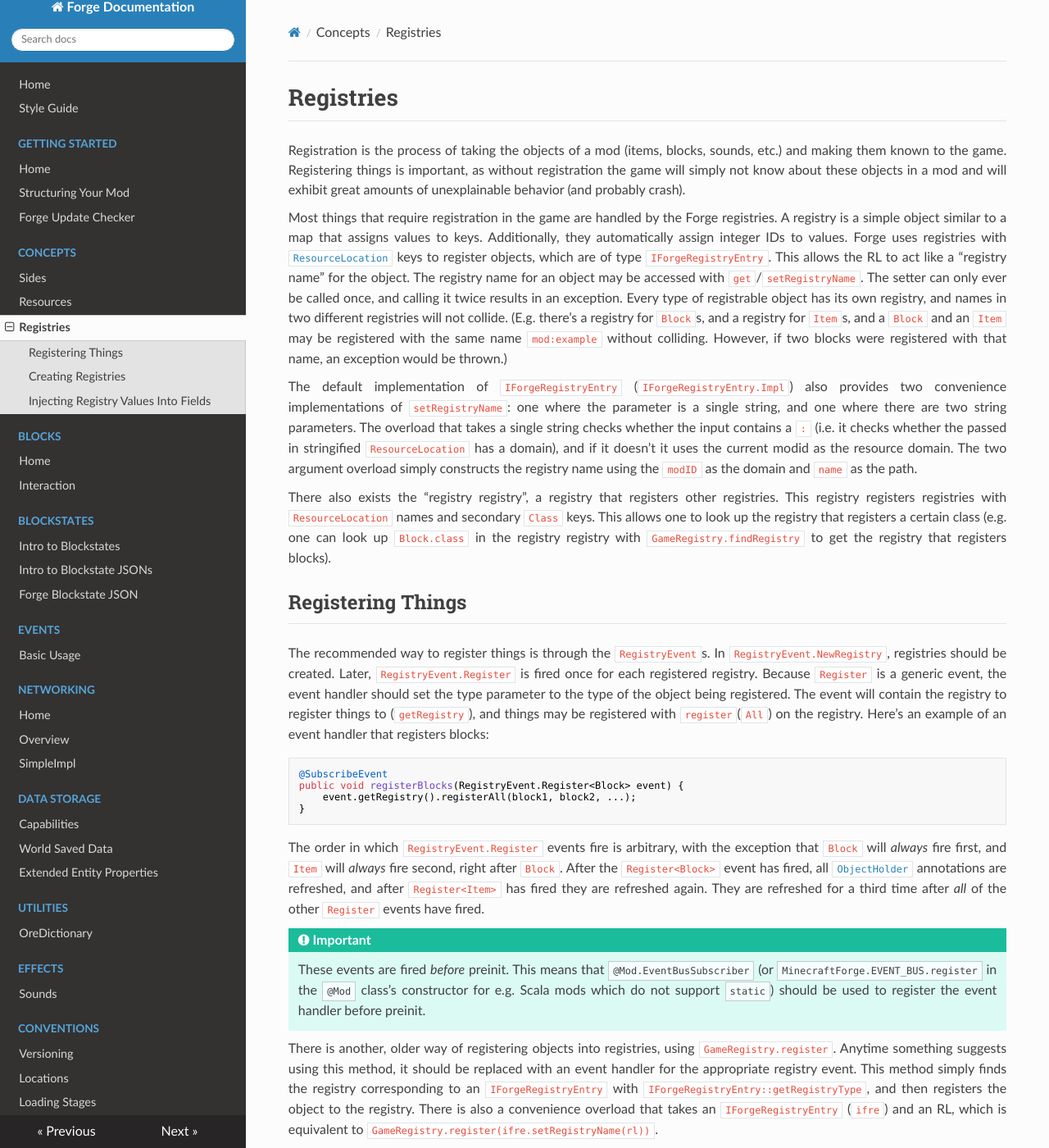
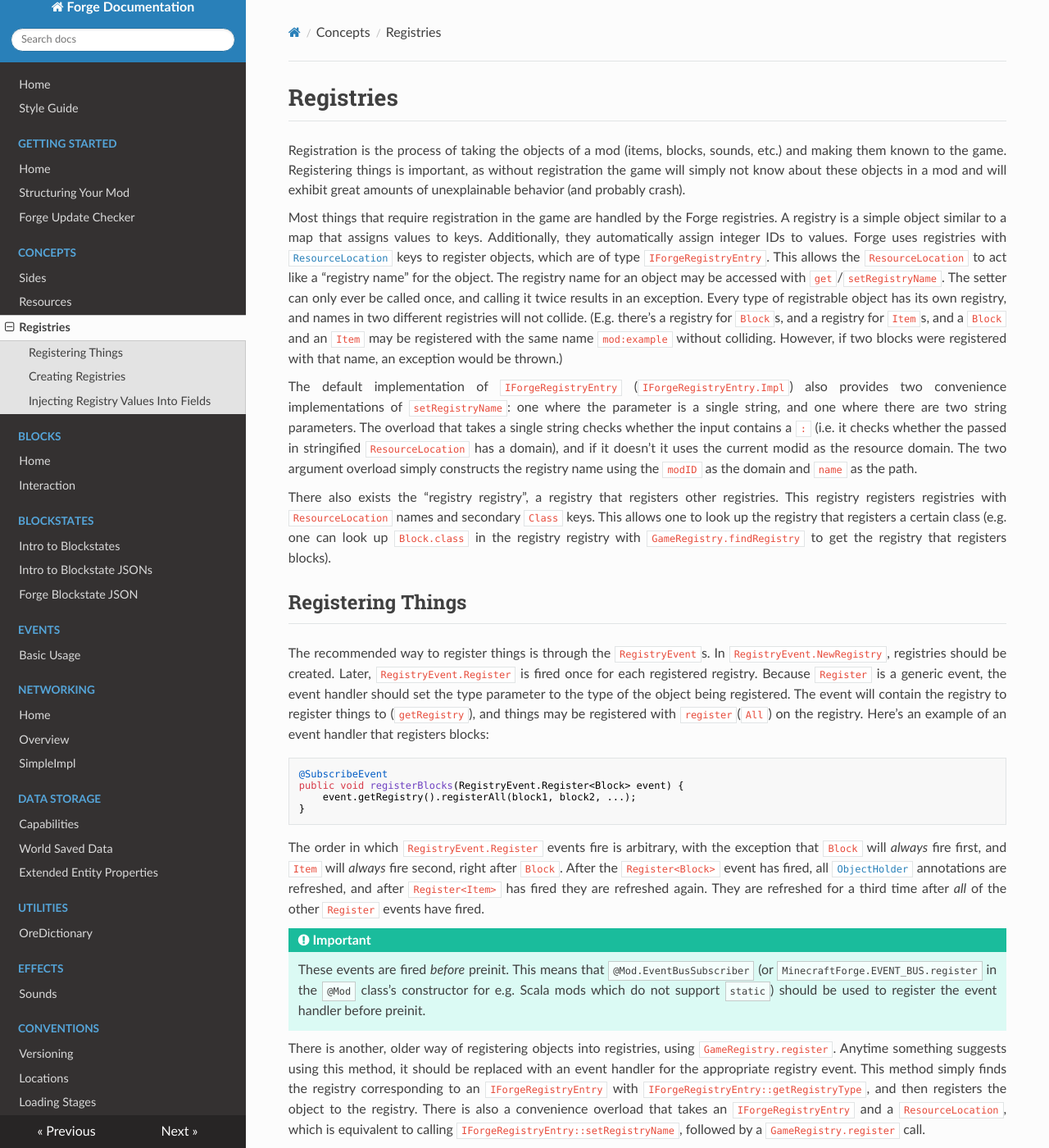
Before and after one commit to MinecraftForge/Documentation, an MkDocs documentation site: the page built from docs/concepts/registries.md, in a window 1280 px wide and 1400 px high. Shown: the whole window at 82% size. Built offline with MkDocs 1.6.1, drawn with Linux system fonts in a browser that asks for light colours; nearby versions of some CDN libraries; old or Windows-style settings are respelled for this version of MkDocs.

Commit message:
Remove abbrevation for `ResourceLocation`
Replace "RL" with `ResourceLocation` in the "Resources" and "Registries"
pages in the "Concepts" section.

```diff
--- a/docs/concepts/registries.md
+++ b/docs/concepts/registries.md
@@ -3,7 +3,7 @@ Registries
 
 Registration is the process of taking the objects of a mod (items, blocks, sounds, etc.) and making them known to the game. Registering things is important, as without registration the game will simply not know about these objects in a mod and will exhibit great amounts of unexplainable behavior (and probably crash).
 
-Most things that require registration in the game are handled by the Forge registries. A registry is a simple object similar to a map that assigns values to keys. Additionally, they automatically assign integer IDs to values. Forge uses registries with [`ResourceLocation`][ResourceLocation] keys to register objects, which are of type `IForgeRegistryEntry`. This allows the RL to act like a "registry name" for the object. The registry name for an object may be accessed with `get`/`setRegistryName`. The setter can only ever be called once, and calling it twice results in an exception. Every type of registrable object has its own registry, and names in two different registries will not collide. (E.g. there's a registry for `Block`s, and a registry for `Item`s, and a `Block` and an `Item` may be registered with the same name `mod:example` without colliding. However, if two blocks were registered with that name, an exception would be thrown.)
+Most things that require registration in the game are handled by the Forge registries. A registry is a simple object similar to a map that assigns values to keys. Additionally, they automatically assign integer IDs to values. Forge uses registries with [`ResourceLocation`][ResourceLocation] keys to register objects, which are of type `IForgeRegistryEntry`. This allows the `ResourceLocation` to act like a "registry name" for the object. The registry name for an object may be accessed with `get`/`setRegistryName`. The setter can only ever be called once, and calling it twice results in an exception. Every type of registrable object has its own registry, and names in two different registries will not collide. (E.g. there's a registry for `Block`s, and a registry for `Item`s, and a `Block` and an `Item` may be registered with the same name `mod:example` without colliding. However, if two blocks were registered with that name, an exception would be thrown.)
 
 The default implementation of `IForgeRegistryEntry` (`IForgeRegistryEntry.Impl`) also provides two convenience implementations of `setRegistryName`: one where the parameter is a single string, and one where there are two string parameters. The overload that takes a single string checks whether the input contains a `:` (i.e. it checks whether the passed in stringified `ResourceLocation` has a domain), and if it doesn't it uses the current modid as the resource domain. The two argument overload simply constructs the registry name using the `modID` as the domain and `name` as the path.
 
@@ -26,7 +26,7 @@ The order in which `RegistryEvent.Register` events fire is arbitrary, with the e
 !!! important
     These events are fired *before* preinit. This means that `@Mod.EventBusSubscriber` (or `MinecraftForge.EVENT_BUS.register` in the `@Mod` class's constructor for e.g. Scala mods which do not support `static`) should be used to register the event handler before preinit.
 
-There is another, older way of registering objects into registries, using `GameRegistry.register`. Anytime something suggests using this method, it should be replaced with an event handler for the appropriate registry event. This method simply finds the registry corresponding to an `IForgeRegistryEntry` with `IForgeRegistryEntry::getRegistryType`, and then registers the object to the registry. There is also a convenience overload that takes an `IForgeRegistryEntry` (`ifre`) and an RL, which is equivalent to `GameRegistry.register(ifre.setRegistryName(rl))`.
+There is another, older way of registering objects into registries, using `GameRegistry.register`. Anytime something suggests using this method, it should be replaced with an event handler for the appropriate registry event. This method simply finds the registry corresponding to an `IForgeRegistryEntry` with `IForgeRegistryEntry::getRegistryType`, and then registers the object to the registry. There is also a convenience overload that takes an `IForgeRegistryEntry` and a `ResourceLocation`, which is equivalent to calling `IForgeRegistryEntry::setRegistryName`, followed by a `GameRegistry.register` call.
 
 Creating Registries
 -------------------
```
Also changed, not shown: docs/concepts/resources.md (+1 -1 lines).
